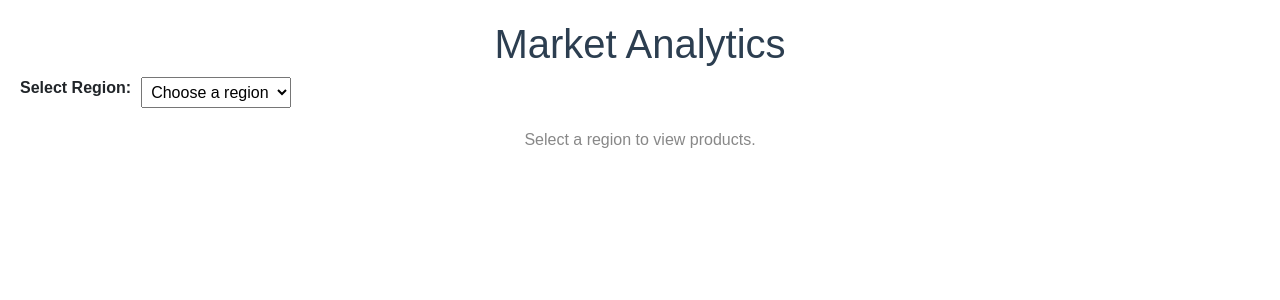
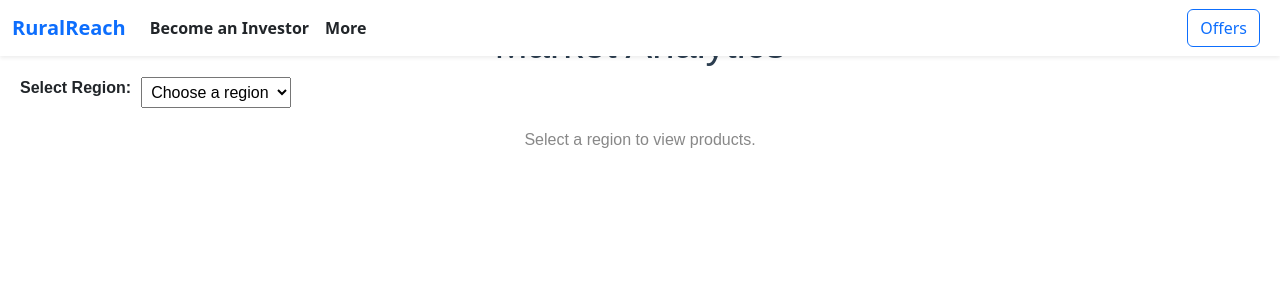
Before and after one commit to RamegowdaMD/RuralReach, a React (Vite) app in the folder client/: page /analytics in a window 1280 px wide. Shown: the top 300 px of the page. Built offline with nearby package versions, Linux system fonts and the light colour scheme.

Commit message:
addind patches

```diff
--- a/client/src/components/NavForAll.jsx
+++ b/client/src/components/NavForAll.jsx
@@ -3,7 +3,7 @@ import { Link } from "react-router-dom";
 
 const NavForAll = () => {
   return (
-    <nav className="navbar navbar-expand-lg navbar-light bg-white shadow-sm py-2">
+    <nav className="navbar navbar-expand-lg navbar-light bg-white shadow-sm py-2 fixed-top">
       <div className="container-fluid">
         {/* Brand Logo */}
         <Link className="navbar-brand fw-bold text-primary" to="/">
--- a/client/src/pages/BuyProduct.jsx
+++ b/client/src/pages/BuyProduct.jsx
@@ -1,5 +1,6 @@
 import React, { useState } from 'react';
 import { useParams, useNavigate } from 'react-router-dom';
+import NavForAll from "../components/NavForAll";
 
 const BuyProduct = ({ products, onBuy }) => {
   const { id } = useParams();
@@ -22,6 +23,8 @@ const BuyProduct = ({ products, onBuy }) => {
   if (!product) return <p>Product not found!</p>;
 
   return (
+    <>
+    <NavForAll/>
     <div className="container mt-4">
       <h2>Buy Product</h2>
       <p><strong>Name:</strong> {product.name}</p>
@@ -48,6 +51,7 @@ const BuyProduct = ({ products, onBuy }) => {
         <button type="submit" className="btn btn-success">Confirm Order</button>
       </form>
     </div>
+    </>
   );
 };
 
--- a/client/src/pages/EducationalResources.jsx
+++ b/client/src/pages/EducationalResources.jsx
@@ -1,5 +1,7 @@
 import React from 'react';
 import 'bootstrap/dist/css/bootstrap.min.css';
+import NavForAll from '../components/NavForAll';
+
 
 const EducationalResources = () => {
   const resources = [
@@ -41,6 +43,8 @@ const EducationalResources = () => {
   ];
 
   return (
+    <>
+    <NavForAll/>
     <div className="container my-5">
       {/* Horizontal Scrolling Text */}
       <div className="bg-info text-white py-2 mb-4">
@@ -86,6 +90,7 @@ const EducationalResources = () => {
         ))}
       </div>
     </div>
+    </>
   );
 };
 
--- a/client/src/pages/LoanLandingPage.jsx
+++ b/client/src/pages/LoanLandingPage.jsx
@@ -1,6 +1,7 @@
 import React from 'react';
 import { useNavigate } from 'react-router-dom';
 import '../css/LoanLandingPage.css';
+import NavForAll from '../components/NavForAll';
 
 const LoanLandingPage = () => {
     const navigate = useNavigate();
@@ -16,6 +17,8 @@ const LoanLandingPage = () => {
     };
 
   return (
+    <>
+    <NavForAll/>
     <div className="landing-page">
       <h1>Welcome to the Loan Investment Platform</h1>
       <p>Choose your role to get started:</p>
@@ -28,6 +31,7 @@ const LoanLandingPage = () => {
         </button>
       </div>
     </div>
+    </>
   );
 };
 
--- a/client/src/pages/LogisticsAndDelivery.jsx
+++ b/client/src/pages/LogisticsAndDelivery.jsx
@@ -1,5 +1,7 @@
 import React, { useState } from 'react';
 import "bootstrap/dist/css/bootstrap.min.css";
+import NavForAll from '../components/NavForAll';
+
 
 const LogisticsAndDelivery = () => {
   const [pickupLocation, setPickupLocation] = useState("");
@@ -24,6 +26,8 @@ const LogisticsAndDelivery = () => {
   };
 
   return (
+    <>
+    <NavForAll/>
     <div className="container mt-5">
       <h1 className="text-center mb-4">Logistics and Delivery Integration</h1>
       <form onSubmit={handleSubmit} className="border p-4 rounded shadow-sm">
@@ -68,6 +72,7 @@ const LogisticsAndDelivery = () => {
         <button type="submit" className="btn btn-primary w-100">Submit</button>
       </form>
     </div>
+    </>
   );
 };
 
--- a/client/src/pages/MarketAnalyticsPage.jsx
+++ b/client/src/pages/MarketAnalyticsPage.jsx
@@ -8,6 +8,8 @@ import image5 from '../assets/Organic_Tea_Leaves.jpg';
 import image6 from '../assets/Handmade_Jute_Bags.jpg';
 import image7 from '../assets/Alphonso_Mangoes.jpg';
 import image8 from '../assets/Handmade_Pottery.jpg';
+import NavForAll from '../components/NavForAll';
+
 
 const MarketAnalyticsPage = () => {
   // State for the selected region and products
@@ -43,6 +45,8 @@ const MarketAnalyticsPage = () => {
   };
 
   return (
+    <>
+   <NavForAll/>
     <div className="market-analytics-page">
       <h1>Market Analytics</h1>
 
@@ -76,6 +80,7 @@ const MarketAnalyticsPage = () => {
         )}
       </div>
     </div>
+    </>
   );
 };
 
--- a/client/src/pages/PolicyAwareness.jsx
+++ b/client/src/pages/PolicyAwareness.jsx
@@ -1,6 +1,7 @@
 import 'bootstrap/dist/css/bootstrap.min.css';
 import React from 'react';
 import '../css/PolicyAwareness.css';
+import NavForAll from '../components/NavForAll';
 
 const PolicyAwareness = () => {
   const policies = [
@@ -32,6 +33,8 @@ const PolicyAwareness = () => {
   ];
 
   return (
+    <>
+    <NavForAll/>
     <div className="container my-5">
       {/* Horizontal Scrolling Text */}
       <div className="bg-primary text-white py-2 mb-4">
@@ -76,6 +79,7 @@ const PolicyAwareness = () => {
         ))}
       </div>
     </div>
+    </>
   );
 };
 
--- a/client/src/pages/ProducerPage.jsx
+++ b/client/src/pages/ProducerPage.jsx
@@ -1,5 +1,6 @@
 import React, { useState } from 'react';
 import '../css/ProducerPage.css';
+import NavForAll from '../components/NavForAll';
 
 const ProducerPage = () => {
   const [producerInfo, setProducerInfo] = useState({
@@ -22,6 +23,8 @@ const ProducerPage = () => {
   };
 
   return (
+    <>
+    <NavForAll/>
     <div className="producer-page">
       <h1>Producer Loan Request</h1>
       <form onSubmit={handleSubmit}>
@@ -81,6 +84,7 @@ const ProducerPage = () => {
         <button type="submit">Submit Loan Request</button>
       </form>
     </div>
+    </>
   );
 };
 
--- a/client/src/pages/RentForm.jsx
+++ b/client/src/pages/RentForm.jsx
@@ -1,5 +1,6 @@
 import React, { useState } from 'react';
 import { useLocation } from 'react-router-dom';
+import NavForAll from '../components/NavForAll';
 
 const RentForm = () => {
     const location = useLocation();
@@ -28,6 +29,8 @@ const RentForm = () => {
     };
 
     return (
+        <>
+        <NavForAll/>
         <div className="container my-5">
             <h1 className="text-center mb-4">Rental Request Form</h1>
             <div className="card">
@@ -115,6 +118,7 @@ const RentForm = () => {
                 </div>
             </div>
         </div>
+        </>
     );
 };
 
--- a/client/src/pages/ScientificConsultation.jsx
+++ b/client/src/pages/ScientificConsultation.jsx
@@ -5,6 +5,8 @@ import {
 } from '@mui/material';
 import StarIcon from '@mui/icons-material/Star';
 import '../css/ScientificConsultation.css';
+import NavForAll from '../components/NavForAll';
+
 
 const consultants = [
   {
@@ -121,6 +123,8 @@ const ScientificConsultation = () => {
     : consultants;
 
   return (
+    <>
+    <NavForAll/>
     <Container maxWidth="lg" style={{ marginTop: '20px', marginBottom: '20px' }}>
       {/* Title */}
       <Typography variant="h4" gutterBottom style={{ textAlign: 'center', fontWeight: 'bold' }}>
@@ -198,6 +202,7 @@ const ScientificConsultation = () => {
         )}
       </Grid>
     </Container>
+    </>
   );
 };
 
```
